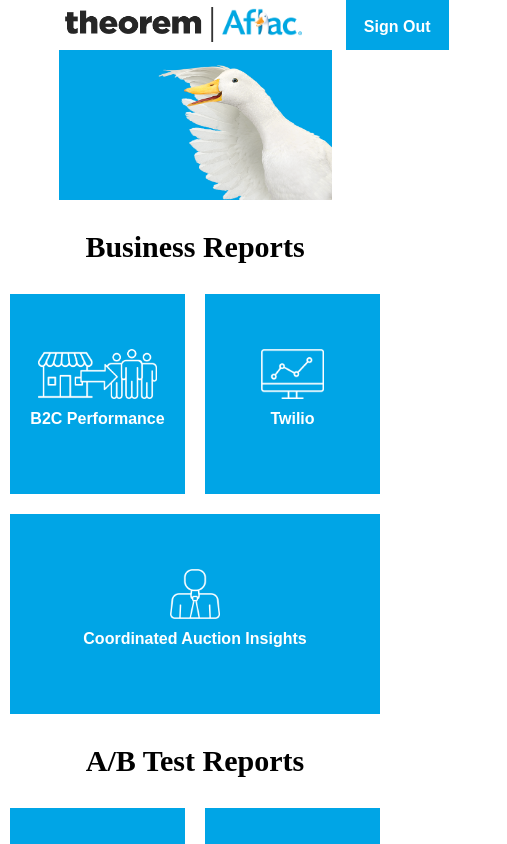
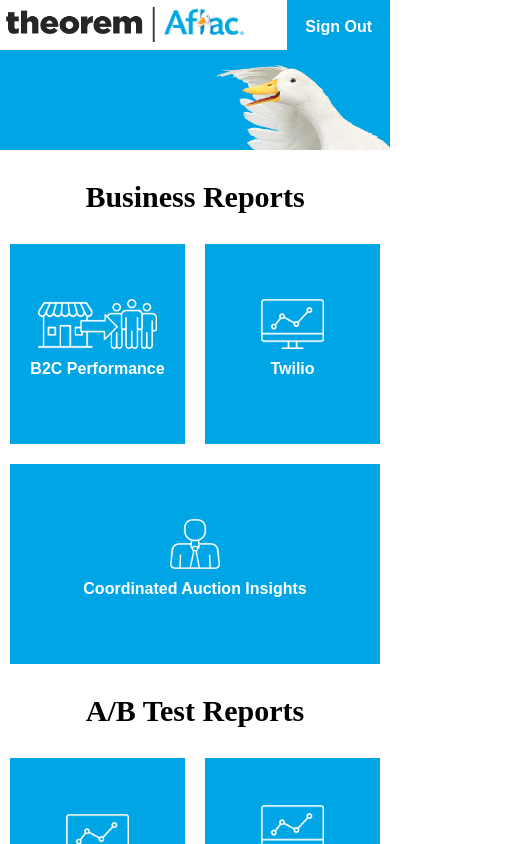
Before and after one commit to marcusjensen15/dash, a React (Create React App) app in the folder app/: page / in a window 390 px wide. Shown: the top 844 px of the page, 507 px wide, since content can reach past the window. Built offline with nearby package versions, Linux system fonts and the light colour scheme.

Commit message:
add media query to nav bar image

```diff
--- a/app/src/scss/_gridHeading.scss
+++ b/app/src/scss/_gridHeading.scss
@@ -15,3 +15,22 @@ body {
       float: right;
       margin: 10px -100px 0px 0px ;
   }
+
+@media (max-width: 1100px){
+
+    .splash-heading {
+        background: #00A5E6;
+        height: 100px;
+        overflow: hidden;
+        margin-bottom: 30px;
+        margin-left: 0%;
+        margin-right: 0%;
+    }
+    .splash-heading img {
+        width: 280px;
+        float: right;
+        margin: 10px -100px 0px 0px ;
+    }
+
+
+}
--- a/app/src/scss/_navbar.scss
+++ b/app/src/scss/_navbar.scss
@@ -14,9 +14,6 @@ body {
     width: 100%;
     overflow: hidden;
     height: 50px;
-    padding-left: 15%;
-    padding-right: 15%;
-
 
 
     &-theorem {
```
